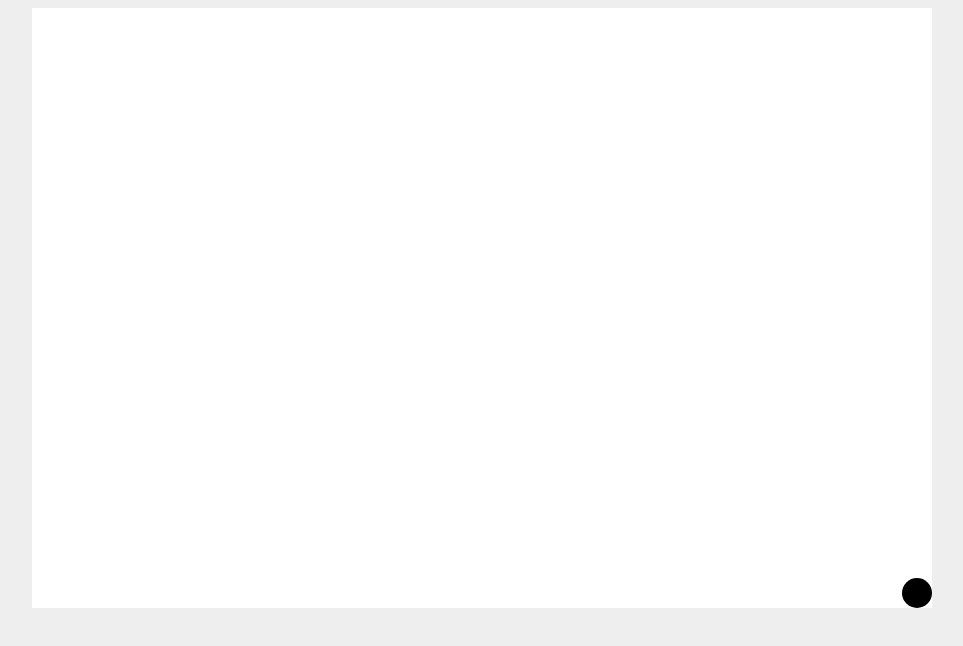
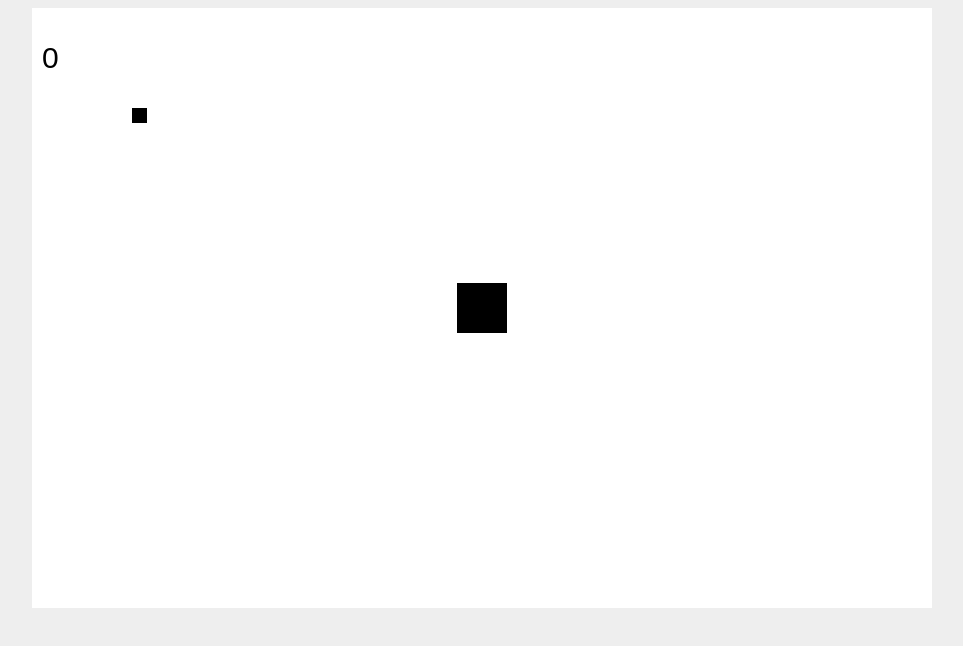
Before and after one commit to KristofferHoff/Innprog24_KhHoff, a plain HTML site: page cheatsheet/canvas-animation.html in a window 1280 px wide. Shown: the whole page, without its empty margins (158-1121 px from the left). Drawn offline with Linux system fonts and the light colour scheme.

Commit message:
canvas spill

```diff
--- a/cheatsheet/canvas-animation.html
+++ b/cheatsheet/canvas-animation.html
@@ -34,11 +34,83 @@
         const RequestAnimationFrame = window.requestAnimationFrame || window.webkitRequestAnimationFrame || window.msRequestAnimationFrame || window.
         mozRequestAnimationFrame
 
+        //spillkomfigurasjon:
+        const game = {
+            speed: 3,
+            count: 0
+        }
+
         //definer startpunkter:
-        const circle = {
+        const hero = {
         x: 100,
         y: 100,
-        r: 15
+        w: 15,
+        h: 15
+        }
+
+        //definer gullfjellet:
+        const goldmountain = {
+            x: c.width / 2 -25,
+            y: c.height / 2 -25,
+            w: 50,
+            h: 50
+        }
+
+        //definerer variabler for å skjekke om en rettning er aktiv:
+        let up = false;
+        let down = false
+        let right = false
+        let left = false
+
+        //skjekk om en rettning blir aktivert  med en piltast:
+        document.addEventListener("keydown", function(event) {
+            if(event.key === "d" || event.key === "ArrowRight" ){
+            right = true
+            }
+            if(event.key === "s" || event.key === "ArrowDown" ){
+                down = true
+            }
+            if(event.key === "a" || event.key === "ArrowLeft" ){
+                left = true
+            }
+            if(event.key === "w" || event.key === "ArrowUp" ){
+                up = true
+            }
+            if(event.key === "h"){
+                game.speed = 10
+            }
+
+        })
+
+        document.addEventListener("keyup", function(event) {
+        if(event.key === "d" || event.key === "ArrowRight" ){
+            right = false
+            }
+            if(event.key === "s" || event.key === "ArrowDown" ){
+                down = false
+            }
+            if(event.key === "a" || event.key === "ArrowLeft" ){
+                left = false
+            }
+            if(event.key === "w" || event.key === "ArrowUp" ){
+                up = false      }
+            if(event.key === "h"){
+                game.speed = 3
+            }
+        })
+
+        //funsksjon for å tegne firkanter
+        function drawRect(x = 0, y = 0, w = 10, h = 10, color = "#000000"){
+          ctx.beginPath();
+            ctx.rect(x,y,w,h);
+            ctx.fillstyle = color;
+            ctx.fill()
+            ctx.closePath();
+        }
+
+        //funskjon for randomisering:
+        function randomMinMax(min, max){
+            return math.floor(math.random() * (max - min +1) + min)
         }
 
         // rekursiv funksjon som kaller seg selv avhengig av skjerm/nettleser den vises i
@@ -47,27 +119,57 @@
             ctx.clearRect(0, 0, c.width,c.height)
 
 
-            //tegne en sirkel: 100, 100 betyr plassering på canvas (cordinater) (første tallet forteller x aksen og derfor andre tallet y aksen) 15 tallet er piksler størelse på sirkelen.
-            ctx.beginPath();
-            ctx.arc(circle.x, circle.y, circle.r, 0, 2 * Math.PI);
-            ctx.fill();
-            ctx.closePath();
+            //tegne helten: 100, 100 betyr plassering på canvas (cordinater) (første tallet forteller x aksen og derfor andre tallet y aksen) 15 tallet er piksler størelse på sirkelen.
+            drawRect(hero.x ,hero.y ,hero.w ,hero.h, "#6ea100")
+            //tegne hinder
+            drawRect(goldmountain.x, goldmountain.y, goldmountain.w , goldmountain.h, "orange")
+            //tegne/skrive ut count
+            ctx.font = "30px Arial"
+            ctx.fillstyle = "#000000"
+            ctx.fillText(game.count, 10, 60)
 
-            //rekursivt kall: altså kalle på seg selv
-            if(circle.x < c.width - circle.r){
-                circle.x = circle.x + 5;
+
+
+
+
+
+            //skjekker etter bevegelse
+            right ? hero.x = hero.x + game.speed  : null
+            left ? hero.x = hero.x - game.speed: null
+            up ? hero.y = hero.y - game.speed : null
+            down ? hero.y = hero.y + game.speed: null
+
+            // skjekker om firkant er utenfor canvaset:
+            if(hero.x < 0){
+                hero.x = c.width
             }
-            if(circle.x === c.width - circle.r){
-                if(circle.y < c.height - circle.r){
-                    circle.y = circle.y +10
-
-                }else {
-                    circle.y = c.height - circle.r
-                }
-
+            if(hero.x > c.width){
+                hero.x = 0
+            }
+            if(hero.y < 0){
+                hero.y = c.height
+            }
+            if(hero.y > c.height){
+                hero.y = 0
             }
 
 
+            //skjekker om "helten" koliderer med orange firkant
+            if(hero.x + hero.w > goldmountain.x &&
+                hero.x < goldmountain.x + goldmountain.w &&
+                 hero.y + hero.h > goldmountain.y &&
+                  hero.y > goldmountain.y + goldmountain.h)
+                  {
+                    console.log(game.count)
+                    hero.x = randomMinMax(0, c.width - hero.w)
+                    hero.y = randomMinMax(0, c.height - hero.h)
+                    game.count = game.count +1
+s                  }
+
+
+
+
+          //testutskrift for request animationframe funker:
             console.log("RequestAnimationFrame fungerer")
             requestAnimationFrame(frames)
         }
```
